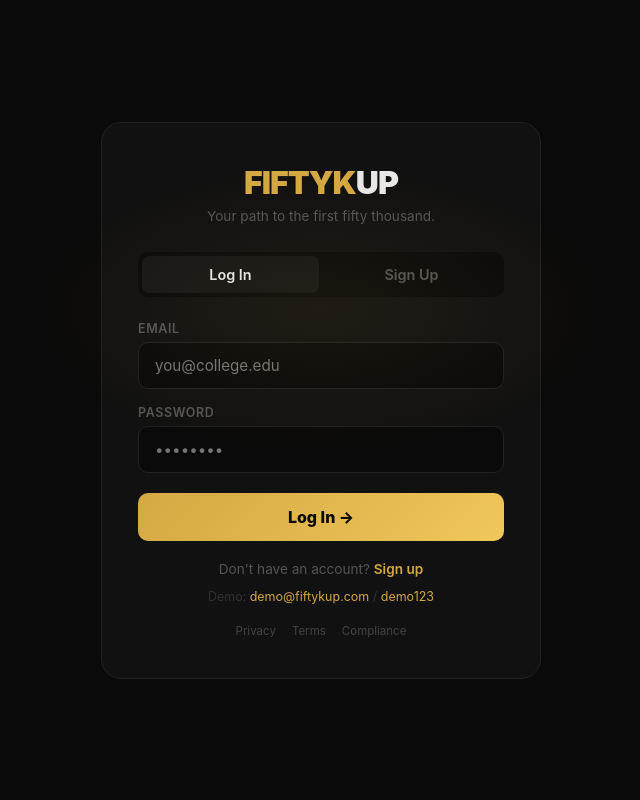
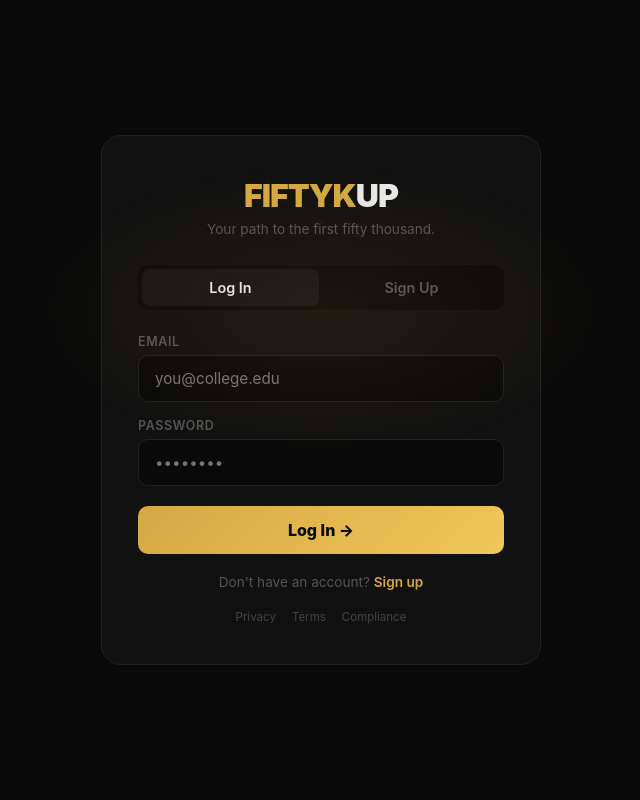
Before and after one commit to rakeshr9611-afk/FiftyKUp1, a Next.js app: page /auth in a window 1280 px wide. Shown: the top 800 px of the page, without its empty margins (319-959 px from the left). Built offline with nearby package versions, Linux system fonts and the light colour scheme; no server answers.

Commit message:
remove demo credentials from login

```diff
--- a/pages/auth.js
+++ b/pages/auth.js
@@ -93,7 +93,6 @@ export default function AuthPage() {
             {mode === "login" ? "Sign up" : "Log in"}
           </span>
         </p>
-        <p style={S.demo}>Demo: <span style={{ color: "#D4A843" }}>demo@fiftykup.com</span> / <span style={{ color: "#D4A843" }}>demo123</span></p>
 
         <div style={{ display: "flex", justifyContent: "center", gap: "16px", marginTop: "20px" }}>
           {[["Privacy", "/privacy"], ["Terms", "/terms"], ["Compliance", "/compliance"]].map(([label, href]) => (
```
